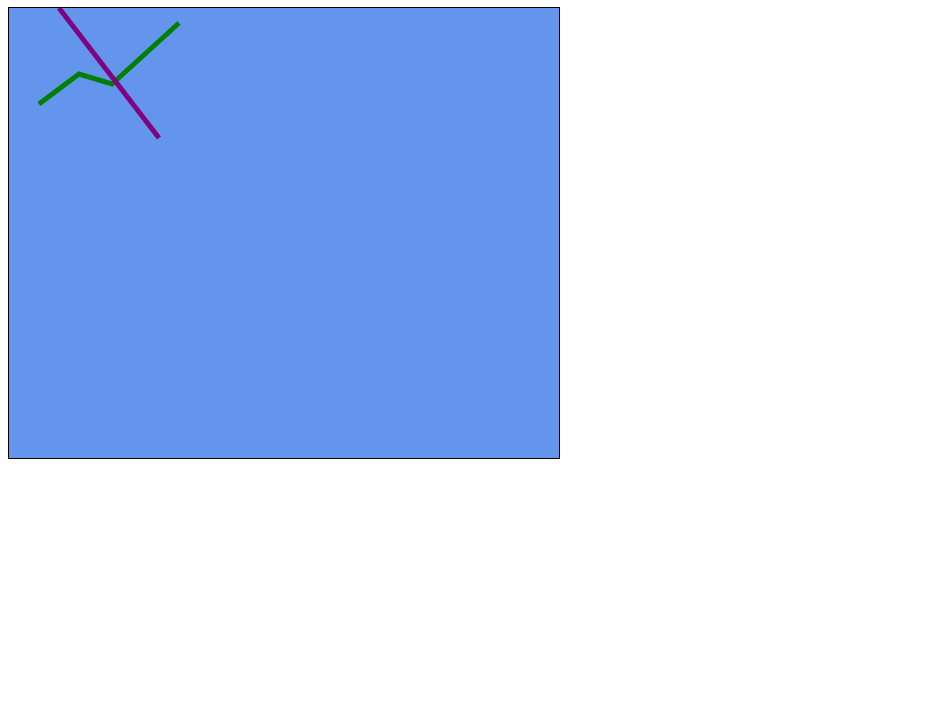
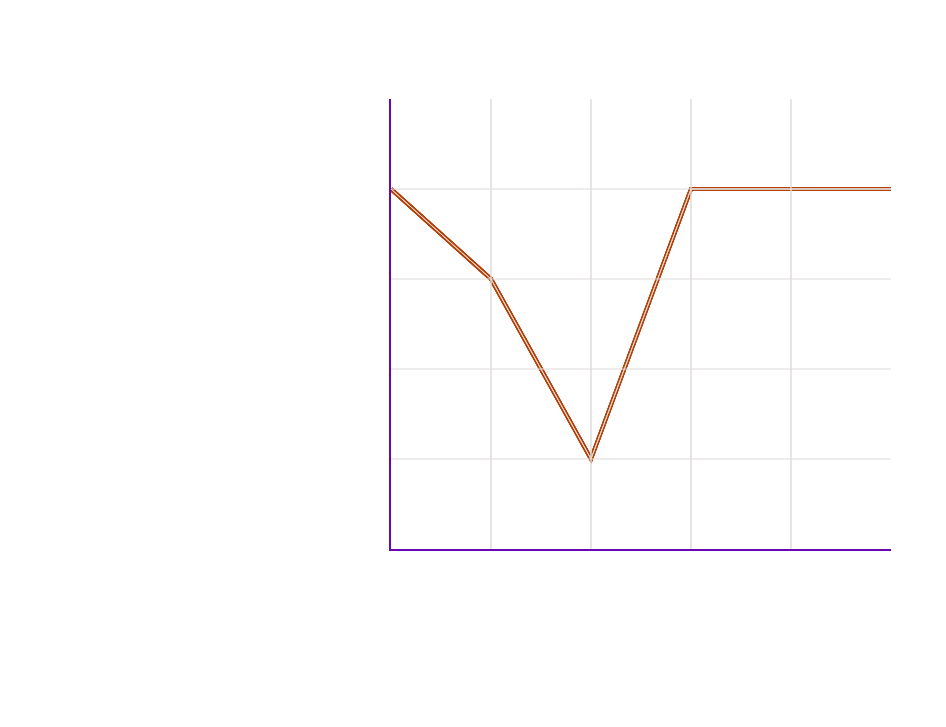
Before and after one commit to pyrhaa/js-lineChart, a plain HTML site: page index.html in a window 1280 px wide. Shown: the part 73-800 px from the top of the page, without its empty margins (0-946 px from the left). Drawn offline with Linux system fonts and the light colour scheme.

Commit message:
test canvas end

```diff
--- a/app.js
+++ b/app.js
@@ -1,23 +1,53 @@
-const canvas = document.getElementById('chart');
-const ctx = canvas.getContext('2d');
+const chart = document.getElementById('chart').getContext('2d');
 
-const stats = [30, 65, 72, 300, 250, 87, 100, 42];
+const cw = chart.canvas.width;
+let ch = chart.canvas.height;
 
-const graphic = () => {
-  ctx.beginPath();
-  ctx.lineWidth = '5';
-  ctx.strokeStyle = 'green'; // Green path
-  ctx.moveTo(30, 96);
-  ctx.lineTo(70, 66);
-  ctx.lineTo(103, 76);
-  ctx.lineTo(170, 15);
-  ctx.stroke(); // Draw it
+const w = [0, cw / 5, 2 * (cw / 5), 3 * (cw / 5), 4 * (cw / 5), 5 * (cw / 5)];
 
-  ctx.beginPath();
-  ctx.strokeStyle = 'purple'; // Purple path
-  ctx.moveTo(50, 0);
-  ctx.lineTo(150, 130);
-  ctx.stroke(); // Draw it
+const h = [
+  ch,
+  ch - ch / 5,
+  ch - 2 * (ch / 5),
+  ch - 3 * (ch / 5),
+  ch - 4 * (ch / 5),
+  ch - 5 * (ch / 5),
+];
+
+ch = document.getElementById('chart');
+
+chart.beginPath();
+
+//actual graph
+for (let i = 0; i < w.length; i++) {
+  chart.moveTo(0, ch);
+  chart.strokeStyle = '#B44107';
+  chart.lineWidth = 4;
+  chart.lineTo(w[i], h[Math.floor(Math.random() * 4 + 1)]);
+  chart.stroke();
+}
+
+// vertical lines
+const gridV = () => {
+  for (let i = 1; i < w.length - 1; i++) {
+    chart.strokeStyle = '#DFDBD9';
+    chart.lineWidth = 1;
+    chart.moveTo(w[i], 0);
+    chart.lineTo(w[i], 450);
+  }
+  chart.stroke();
 };
 
-graphic();
+//horizontal lines
+const gridH = () => {
+  for (let i = 1; i < h.length - 1; i++) {
+    chart.strokeStyle = '#DFDBD9';
+    chart.lineWidth = 1;
+    chart.moveTo(0, h[i]);
+    chart.lineTo(3000, h[i]);
+  }
+  chart.stroke();
+};
+
+gridV();
+gridH();
--- a/index.html
+++ b/index.html
@@ -4,16 +4,16 @@
   <meta charset="UTF-8">
   <meta http-equiv="X-UA-Compatible" content="IE=edge">
   <meta name="viewport" content="width=device-width, initial-scale=1.0">
-  <title>Javascript Line Chatr</title>
+  <title>Javascript Line Chart</title>
   <link rel="stylesheet" href="style.css">
 </head>
 <body>
-  <h1>The poorly Chart</h1>
-  <!-- <div class="wrapper">
-    <div class="values"></div> -->
-    <canvas id="chart" width="550" height="450"></canvas>
-    <!-- <div class="weeks"></div> -->
-  <!-- </div> -->
+  <h1>The poorly Random Chart (refresh page)</h1>
+  <div id="chart-wrapper">
+
+    <canvas id="chart" width="500" height="450"></canvas>
+
+  </div>
   <script src="app.js"></script>
 </body>
 </html>
--- a/style.css
+++ b/style.css
@@ -1,4 +1,11 @@
-canvas {
-  border: 1px solid black;
-  background-color: cornflowerblue;
+#chart-wrapper {
+  position: absolute;
+  top: 50%;
+  left: 50%;
+  transform: translate(-50%, -50%);
 }
+#chart {
+  border: solid;
+  border-width: 0 0 2px 2px;
+  border-color: #6507b4;
+}
```
